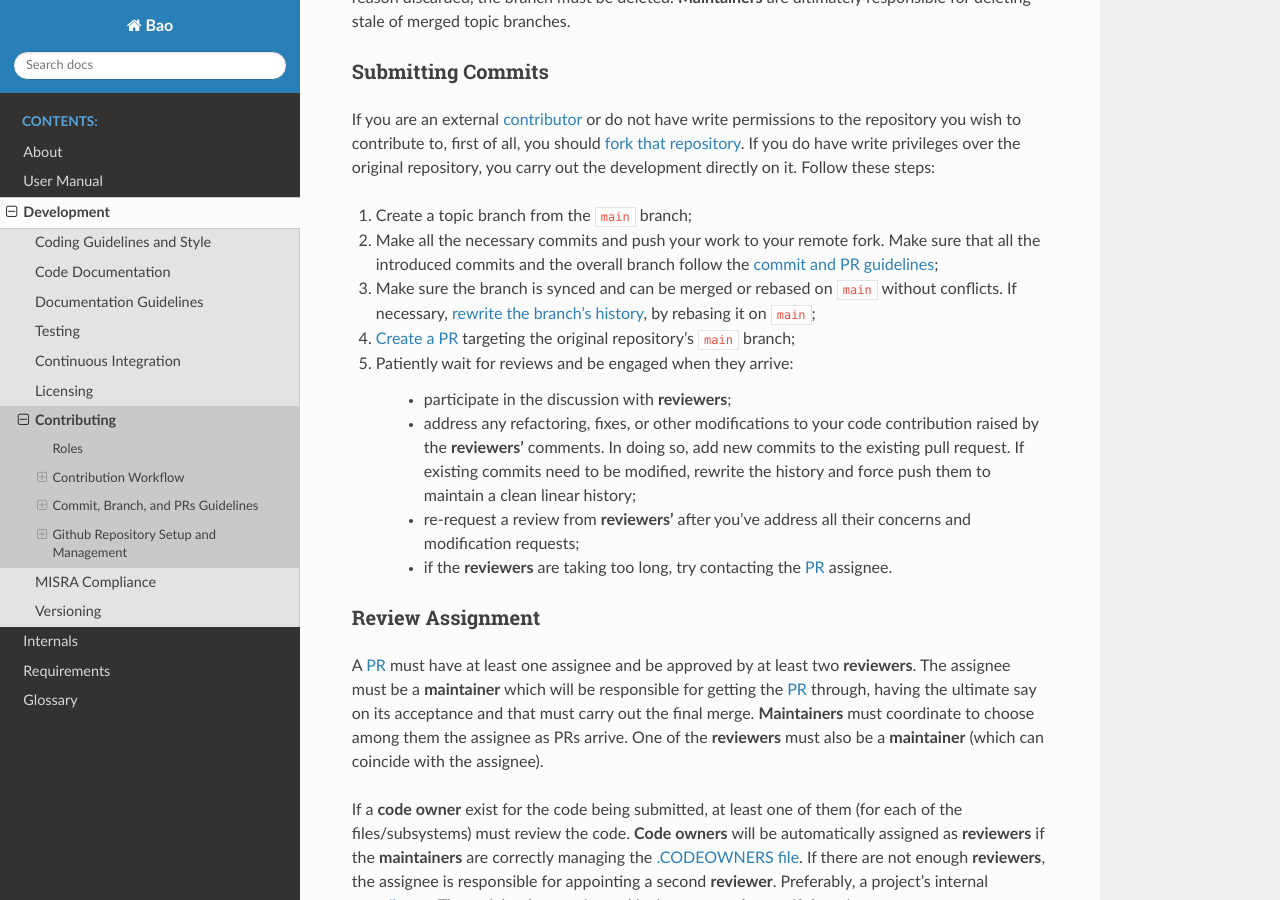
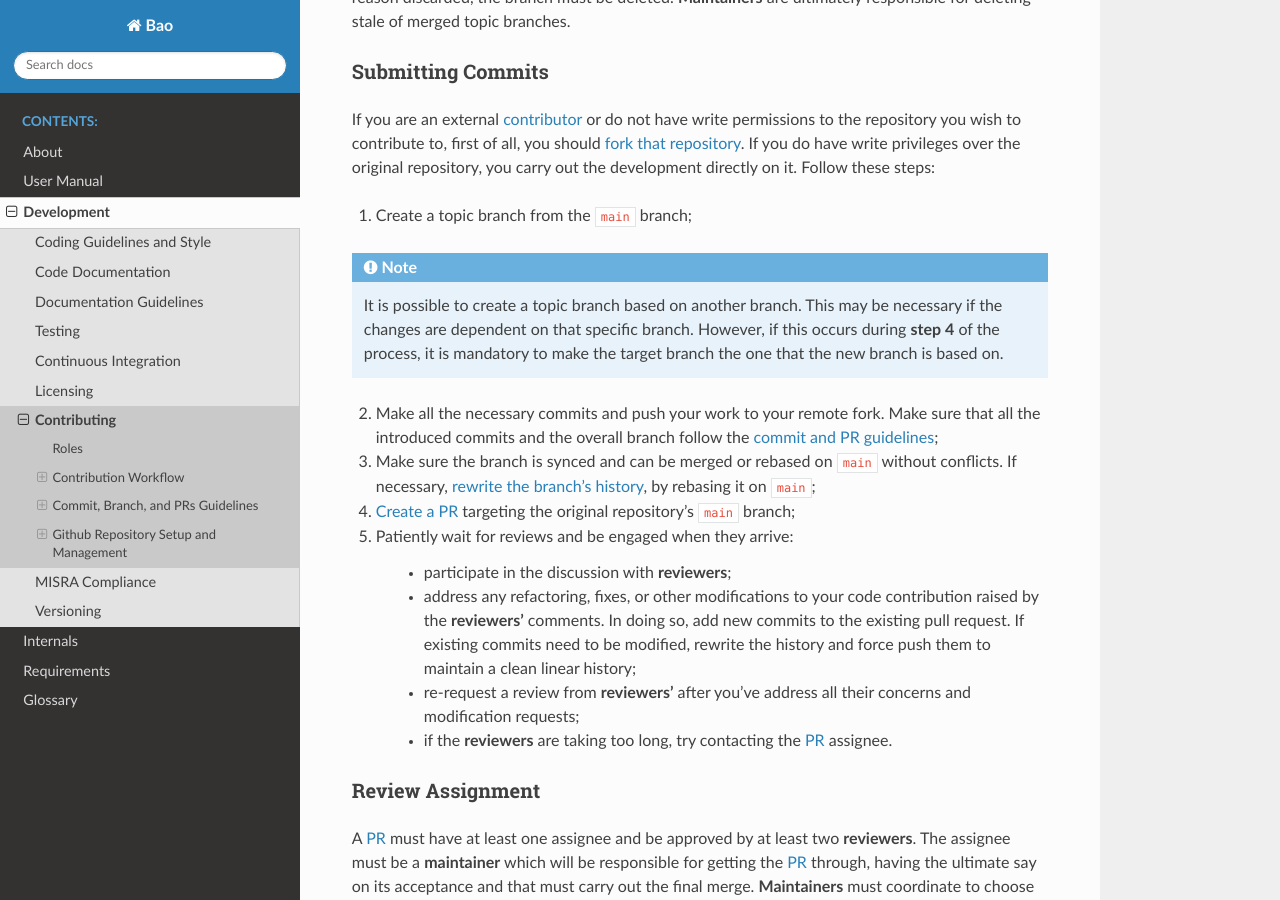
Before and after one commit to bao-project/bao-docs, a Sphinx documentation site: the page built from source/development/contributing.rst, in a window 1280 px wide and 900 px high, scrolled down 1687 px. Built offline with Sphinx 7.4.7 and the Read the Docs theme 2.0.0, drawn with Linux system fonts in a browser that asks for light colours.

Commit message:
update(contr): add note regarding chained PRs
Signed-off-by: Daniel Oliveira <drawnpoetry@gmail.com>

```diff
--- a/source/development/contributing.rst
+++ b/source/development/contributing.rst
@@ -100,6 +100,14 @@ If you do have write privileges over the original repository, you carry out the
 development directly on it. Follow these steps:
 
 1. Create a topic branch from the ``main`` branch;
+
+.. note::
+
+    It is possible to create a topic branch based on another branch. This may
+    be necessary if the changes are dependent on that specific branch.
+    However, if this occurs during **step 4** of the process, it is mandatory
+    to make the target branch the one that the new branch is based on.
+
 2. Make all the necessary commits and push your work to your remote fork.
    Make sure that all the introduced commits and the overall branch follow
    the :ref:`commit and PR guidelines<commit_guidelines>`;
```
